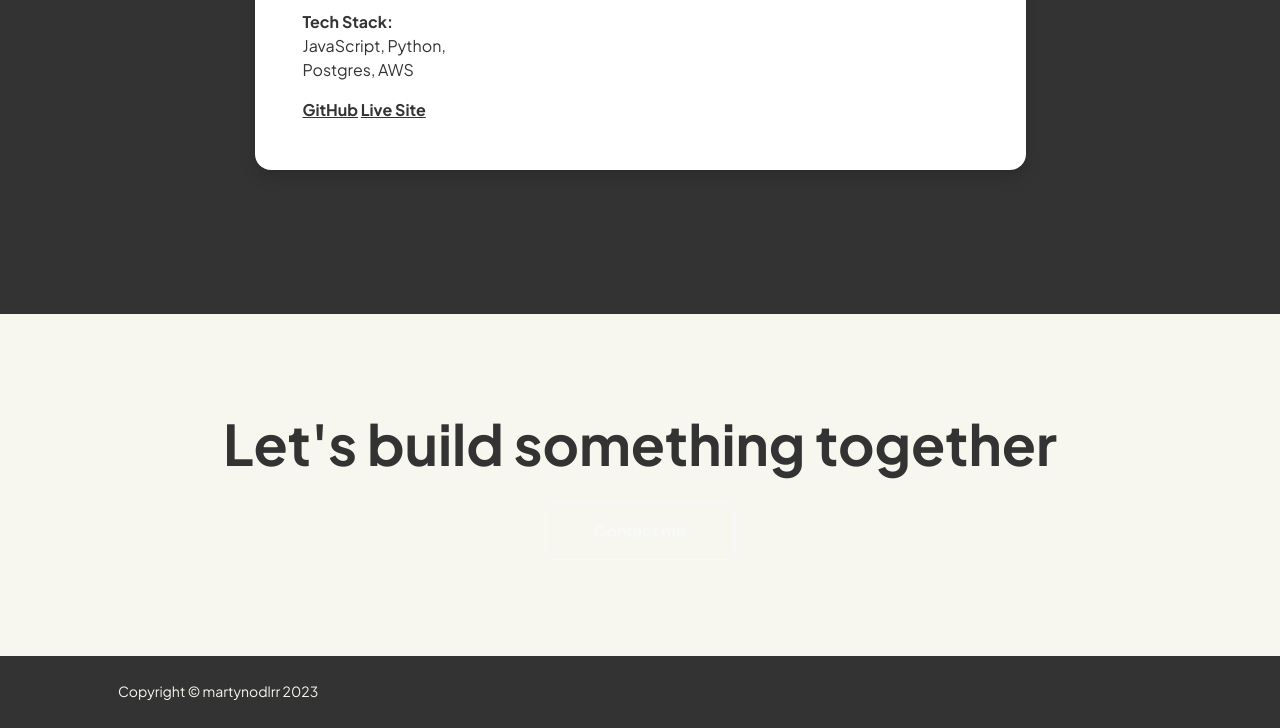
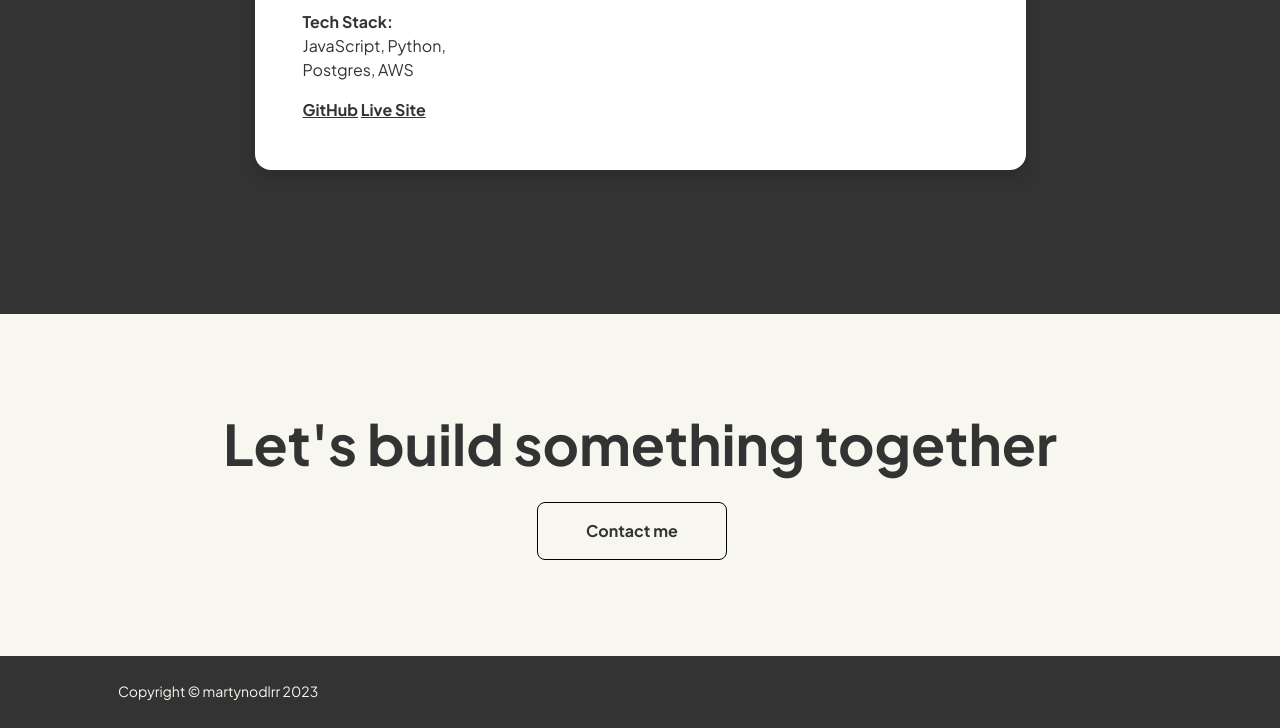
Before and after one commit to Martynodlrr/Portfolio-Site, a plain HTML site: page projects.html in a window 1280 px wide. Shown: the part 1292-2020 px from the top of the page. Drawn offline with nearby package versions, Linux system fonts and the light colour scheme.

Commit message:
fixed a render issue where "contact me" button was not displayed correctly due to color-way

```diff
--- a/projects.html
+++ b/projects.html
@@ -101,7 +101,7 @@
                 <div class="container px-5 my-5">
                     <div class="text-center">
                         <h2 class="display-4 fw-bolder mb-4">Let's build something together</h2>
-                        <a class="btn btn-outline-light btn-lg px-5 py-3 fs-6 fw-bolder" href="contact.html">Contact me</a>
+                        <a class="btn btn-primary btn-lg px-5 py-3 me-sm-3 fs-6 fw-bolder" href="contact.html" style="border: solid black 1px;">Contact me</a>
                     </div>
                 </div>
             </section>
```
